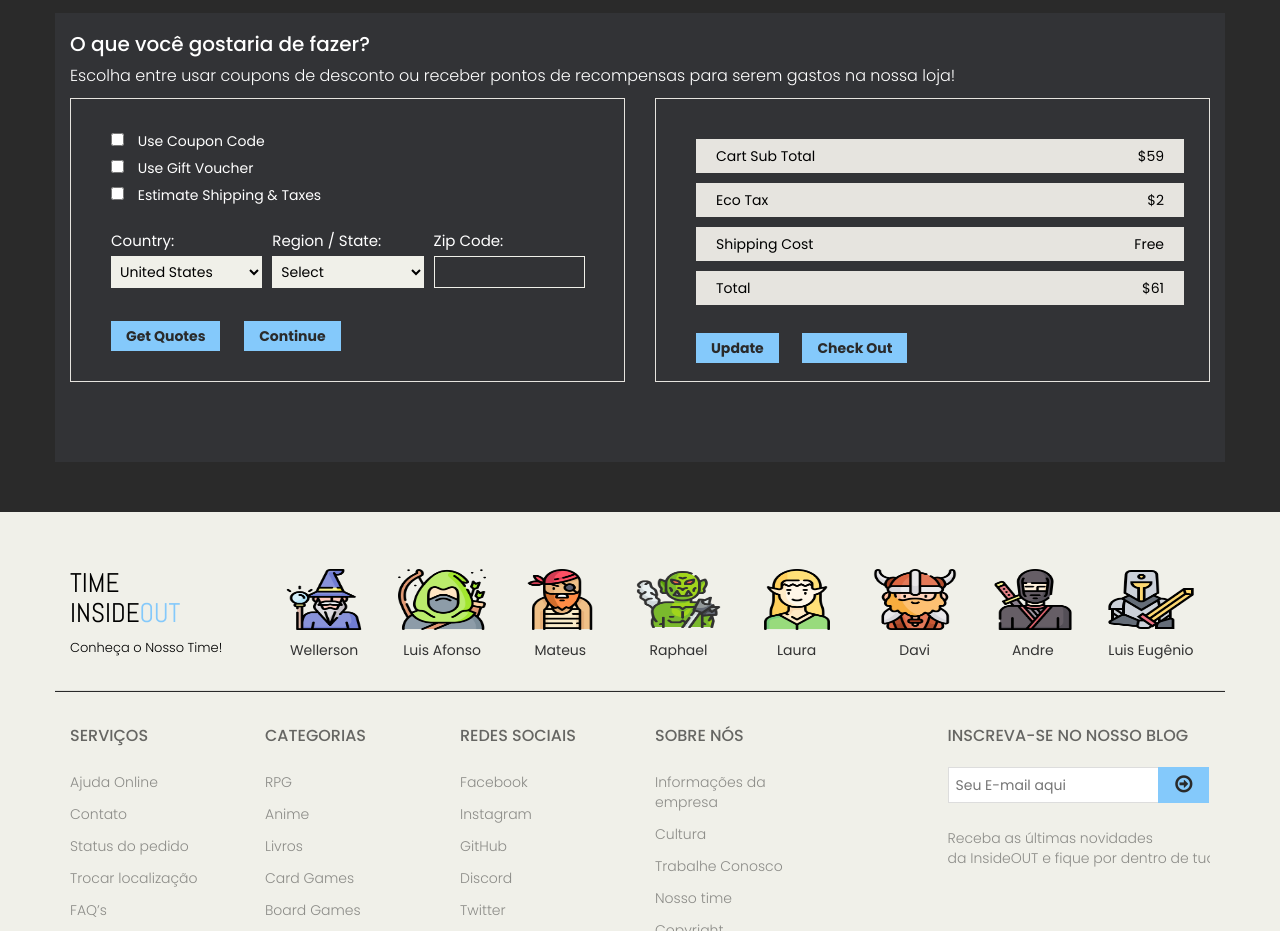
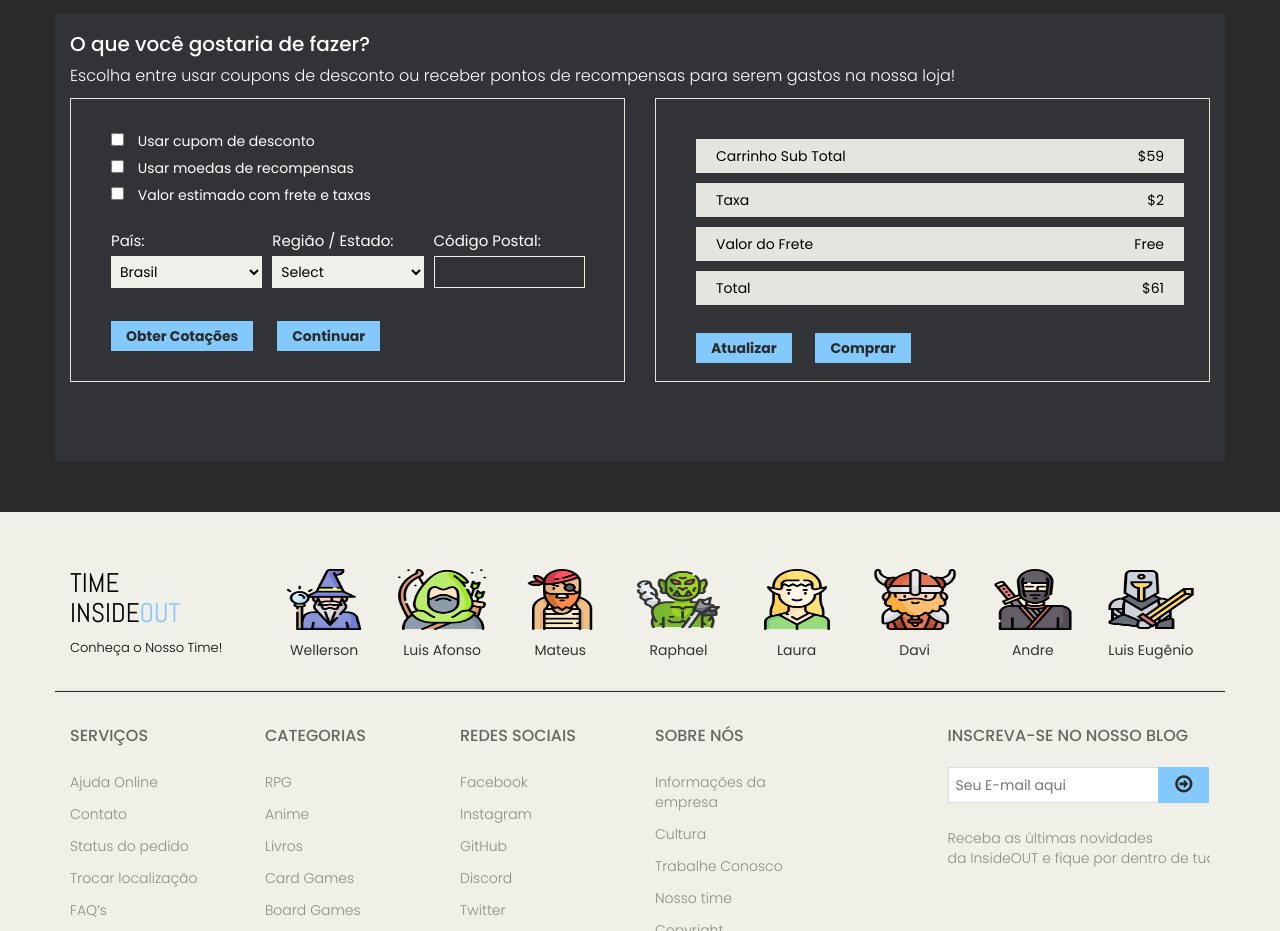
Before and after one commit to luis4fonso/web, a website: page public/cart.html in a window 1280 px wide. Shown: the part 1140-2071 px from the top of the page. Drawn offline with Linux system fonts and the light colour scheme.

Commit message:
header,footer,contato,checkout,cart,login, DONE

```diff
--- a/public/cart.html
+++ b/public/cart.html
@@ -43,7 +43,7 @@
 							<div class="shop-menu pull-right">
 								<ul class="nav navbar-nav text-center" >
 									<li><a href=""><i class="fa fa-user"></i> Perfil</a></li>
-									<li><a href=""><i class="fa fa-star"></i> Checkout</a></li>
+									<li><a href="checkout.html"><i class="fa fa-star"></i> Checkout</a></li>
 
 									<li><a href="cart.html"><i class="fa fa-shopping-cart"></i> Carrinho</a></li>
 									<li><a href="login.html"><i class="fa fa-lock"></i> Login</a></li>
@@ -71,7 +71,7 @@
 									<li><a href="index.html">Home</a></li>
 									<li class="dropdown"><a href="#" class="active">Loja<i class="fa fa-angle-down"></i></a>
 										<ul role="menu" class="sub-menu">
-											<li><a href="shop.html" class="active">Produtos</a></li>
+											<li><a href="loja.html" class="active">Produtos</a></li>
 											<li><a href="checkout.html">Checkout</a></li>
 											<li><a href="cart.html">Carrinho</a></li>
 											<li><a href="login.html">Login</a></li>
@@ -84,7 +84,7 @@
 										</ul>
 									</li>
 
-									<li><a href="contact-us.html">Contato</a></li>
+									<li><a href="contato.html">Contato</a></li>
 								</ul>
 							</div>
 						</div>
@@ -213,34 +213,34 @@
 						<ul class="user_option">
 							<li>
 								<input type="checkbox">
-								<label>Use Coupon Code</label>
+								<label>Usar cupom de desconto</label>
 							</li>
 							<li>
 								<input type="checkbox">
-								<label>Use Gift Voucher</label>
+								<label>Usar moedas de recompensas</label>
 							</li>
 							<li>
 								<input type="checkbox">
-								<label>Estimate Shipping & Taxes</label>
+								<label>Valor estimado com frete e taxas</label>
 							</li>
 						</ul>
 						<ul class="user_info">
 							<li class="single_field">
-								<label>Country:</label>
+								<label>País:</label>
 								<select>
-									<option>United States</option>
-									<option>Bangladesh</option>
-									<option>UK</option>
-									<option>India</option>
-									<option>Pakistan</option>
-									<option>Ucrane</option>
+									<option>Brasil</option>
+									<option>Estados Unidos</option>
+									<option>Argentina</option>
+									<option>Peru</option>
+									<option>Colombia</option>
+									<option>Mexico</option>
 									<option>Canada</option>
-									<option>Dubai</option>
+									<option>Inglaterra</option>
 								</select>
 
 							</li>
 							<li class="single_field">
-								<label>Region / State:</label>
+								<label>Região / Estado:</label>
 								<select>
 									<option>Select</option>
 									<option>Dhaka</option>
@@ -254,24 +254,24 @@
 
 							</li>
 							<li class="single_field zip-field">
-								<label>Zip Code:</label>
+								<label>Código Postal:</label>
 								<input type="text">
 							</li>
 						</ul>
-						<a class="btn btn-default update" href="">Get Quotes</a>
-						<a class="btn btn-default check_out" href="">Continue</a>
+						<a class="btn btn-default update" href="">Obter Cotações</a>
+						<a class="btn btn-default check_out" href="">Continuar</a>
 					</div>
 				</div>
 				<div class="col-sm-6">
 					<div class="total_area">
 						<ul>
-							<li>Cart Sub Total <span>$59</span></li>
-							<li>Eco Tax <span>$2</span></li>
-							<li>Shipping Cost <span>Free</span></li>
+							<li>Carrinho Sub Total <span>$59</span></li>
+							<li>Taxa <span>$2</span></li>
+							<li>Valor do Frete <span>Free</span></li>
 							<li>Total <span>$61</span></li>
 						</ul>
-							<a class="btn btn-default update" href="">Update</a>
-							<a class="btn btn-default check_out" href="">Check Out</a>
+							<a class="btn btn-default update" href="">Atualizar</a>
+							<a class="btn btn-default check_out" href="">Comprar</a>
 					</div>
 				</div>
 			</div>
--- a/public/css/main.css
+++ b/public/css/main.css
@@ -2125,7 +2125,7 @@ h2.title {
 
 
 .review-payment h2 {
-  color: #84C9FB;
+  color: white;
   font-size: 20px;
   font-weight: 300;
   margin-top: 45px;
@@ -2138,7 +2138,7 @@ h2.title {
 }
 
 .payment-options span label {
-  color: #84C9FB;
+  color: white;
   font-size: 14px;
   font-weight: 300;
   margin-right: 30px;
@@ -2614,7 +2614,7 @@ h2.title {
   margin-bottom: 70px
 }
 
-.contact-info {
+.contact-info p {
 
 
 }
@@ -2623,6 +2623,8 @@ h2.title {
 .contact-form .heading {
   text-transform: capitalize;
 }
+
+
 
 .contact-form .form-group {
   margin-bottom: 20px;
@@ -2673,7 +2675,7 @@ h2.title {
 
 #contact-page .contact-info p {
   margin-bottom: 0;
-  color: #84C9FB;
+  color: white;
   font-size: 16px;
   line-height: 25px;
 }
```
Also changed, not shown: public/blog-single.html (+3 -3 lines), public/blog.html (+3 -3 lines), public/checkout.html (+3 -3 lines), public/contato.html (+10 -10 lines), public/index.html (+3 -3 lines), public/login.html (+3 -3 lines), public/loja.html (+3 -3 lines), public/produtos.html (+3 -3 lines).
